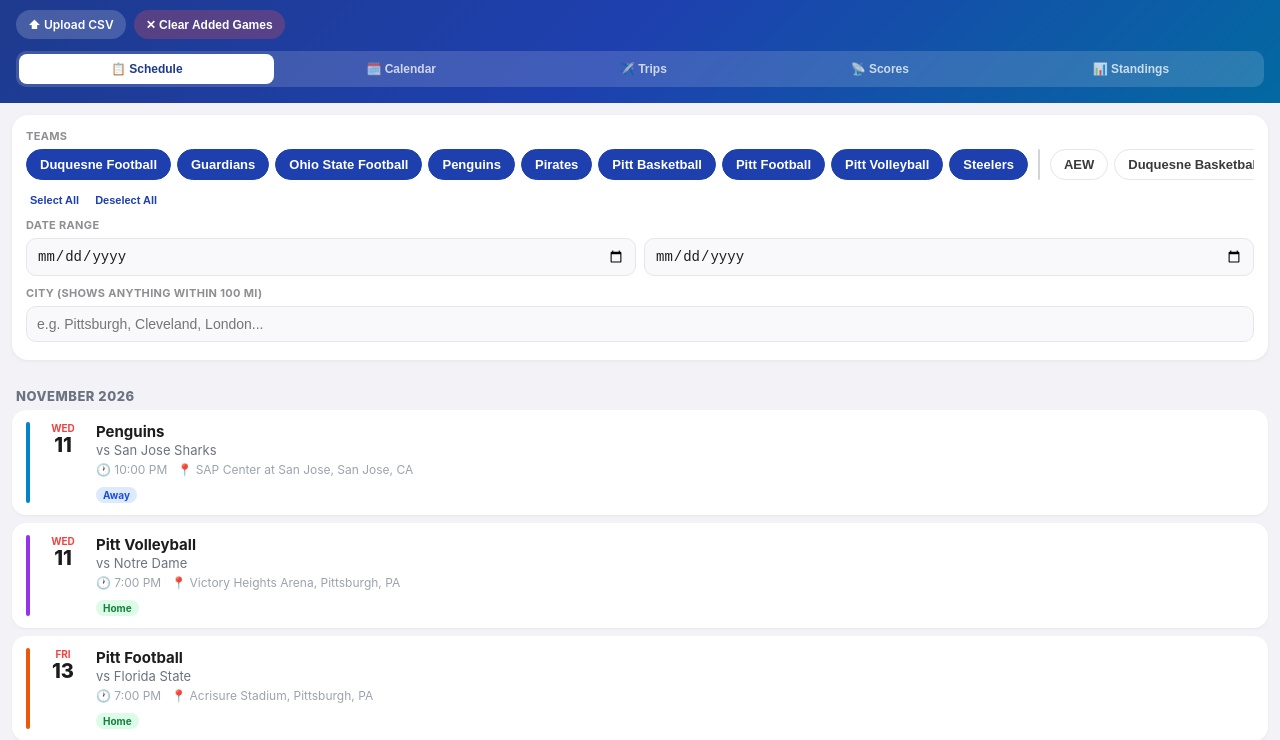
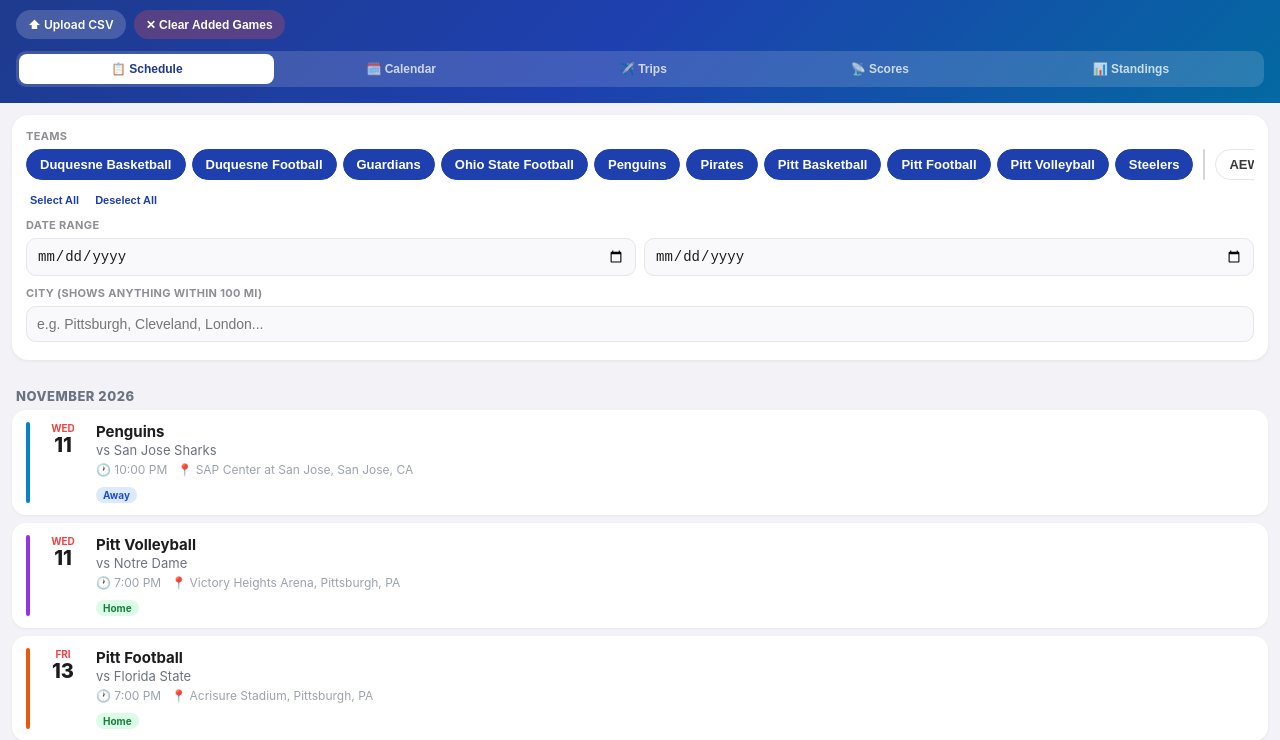
Before and after one commit to BShrine25/SportsTripPlanner, a plain HTML site: page index.html in a window 1280 px wide. Shown: the part 68-808 px from the top of the page. Drawn offline with Linux system fonts and the light colour scheme.

Commit message:
Add files via upload

```diff
--- a/index.html
+++ b/index.html
@@ -1151,38 +1151,38 @@ var pittBaseballGames = [
 ];
 
 var duquesneBasketballGames = [
-  { date: '2026-11-03', time: 'TBD', team: 'Duquesne Basketball', opponent: 'Purdue Fort Wayne', homeAway: 'Home', venue: 'UPMC Cooper Fieldhouse', city: 'Pittsburgh, PA', sport: 'Basketball' },
-  { date: '2026-11-07', time: 'TBD', team: 'Duquesne Basketball', opponent: 'Central State', homeAway: 'Home', venue: 'UPMC Cooper Fieldhouse', city: 'Pittsburgh, PA', sport: 'Basketball' },
-  { date: '2026-11-10', time: 'TBD', team: 'Duquesne Basketball', opponent: 'Washington State', homeAway: 'Home', venue: 'UPMC Cooper Fieldhouse', city: 'Pittsburgh, PA', sport: 'Basketball' },
-  { date: '2026-11-14', time: 'TBD', team: 'Duquesne Basketball', opponent: 'Binghamton', homeAway: 'Home', venue: 'UPMC Cooper Fieldhouse', city: 'Pittsburgh, PA', sport: 'Basketball' },
-  { date: '2026-11-18', time: 'TBD', team: 'Duquesne Basketball', opponent: 'Howard', homeAway: 'Home', venue: 'UPMC Cooper Fieldhouse', city: 'Pittsburgh, PA', sport: 'Basketball' },
+  { date: '2026-11-03', time: '7:00 PM', team: 'Duquesne Basketball', opponent: 'Purdue Fort Wayne', homeAway: 'Home', venue: 'UPMC Cooper Fieldhouse', city: 'Pittsburgh, PA', sport: 'Basketball' },
+  { date: '2026-11-07', time: '7:30 PM', team: 'Duquesne Basketball', opponent: 'Central State', homeAway: 'Home', venue: 'UPMC Cooper Fieldhouse', city: 'Pittsburgh, PA', sport: 'Basketball' },
+  { date: '2026-11-10', time: '7:00 PM', team: 'Duquesne Basketball', opponent: 'Washington State', homeAway: 'Home', venue: 'UPMC Cooper Fieldhouse', city: 'Pittsburgh, PA', sport: 'Basketball' },
+  { date: '2026-11-14', time: '7:30 PM', team: 'Duquesne Basketball', opponent: 'Binghamton', homeAway: 'Home', venue: 'UPMC Cooper Fieldhouse', city: 'Pittsburgh, PA', sport: 'Basketball' },
+  { date: '2026-11-18', time: '7:00 PM', team: 'Duquesne Basketball', opponent: 'Howard', homeAway: 'Home', venue: 'UPMC Cooper Fieldhouse', city: 'Pittsburgh, PA', sport: 'Basketball' },
   { date: '2026-11-22', time: '2:00 PM', team: 'Duquesne Basketball', opponent: 'Wyoming', homeAway: 'Neutral', venue: 'Ocean Center (Sunshine Slam)', city: 'Daytona Beach, FL', sport: 'Basketball' },
-  { date: '2026-11-24', time: 'TBD', team: 'Duquesne Basketball', opponent: 'High Point', homeAway: 'Neutral', venue: 'Ocean Center (Sunshine Slam)', city: 'Daytona Beach, FL', sport: 'Basketball' },
-  { date: '2026-11-28', time: 'TBD', team: 'Duquesne Basketball', opponent: 'South Carolina State', homeAway: 'Home', venue: 'UPMC Cooper Fieldhouse', city: 'Pittsburgh, PA', sport: 'Basketball' },
+  { date: '2026-11-24', time: '7:30 PM', team: 'Duquesne Basketball', opponent: 'High Point', homeAway: 'Neutral', venue: 'Ocean Center (Sunshine Slam)', city: 'Daytona Beach, FL', sport: 'Basketball' },
+  { date: '2026-11-28', time: '7:30 PM', team: 'Duquesne Basketball', opponent: 'South Carolina State', homeAway: 'Home', venue: 'UPMC Cooper Fieldhouse', city: 'Pittsburgh, PA', sport: 'Basketball' },
   { date: '2026-12-05', time: 'TBD', team: 'Duquesne Basketball', opponent: 'Kansas City', homeAway: 'Neutral', venue: 'St. Vincent-St. Mary HS (Morgan & Morgan Classic)', city: 'Youngstown, OH', sport: 'Basketball' },
-  { date: '2026-12-09', time: 'TBD', team: 'Duquesne Basketball', opponent: 'Robert Morris', homeAway: 'Neutral', venue: 'PPG Paints Arena (Backyard Basketball Classic)', city: 'Pittsburgh, PA', sport: 'Basketball' },
-  { date: '2026-12-12', time: 'TBD', team: 'Duquesne Basketball', opponent: 'Canisius', homeAway: 'Home', venue: 'UPMC Cooper Fieldhouse', city: 'Pittsburgh, PA', sport: 'Basketball' },
-  { date: '2026-12-15', time: 'TBD', team: 'Duquesne Basketball', opponent: 'Delaware', homeAway: 'Home', venue: 'UPMC Cooper Fieldhouse', city: 'Pittsburgh, PA', sport: 'Basketball' },
-  { date: '2026-12-20', time: 'TBD', team: 'Duquesne Basketball', opponent: 'Niagara', homeAway: 'Home', venue: 'UPMC Cooper Fieldhouse', city: 'Pittsburgh, PA', sport: 'Basketball' },
-  { date: '2026-12-27', time: 'TBD', team: 'Duquesne Basketball', opponent: 'Cleary', homeAway: 'Home', venue: 'UPMC Cooper Fieldhouse', city: 'Pittsburgh, PA', sport: 'Basketball' },
-  { date: '2026-12-30', time: 'TBD', team: 'Duquesne Basketball', opponent: 'Davidson', homeAway: 'Home', venue: 'UPMC Cooper Fieldhouse', city: 'Pittsburgh, PA', sport: 'Basketball' },
-  { date: '2027-01-02', time: 'TBD', team: 'Duquesne Basketball', opponent: 'VCU', homeAway: 'Away', venue: 'Stuart C. Siegel Center', city: 'Richmond, VA', sport: 'Basketball' },
-  { date: '2027-01-06', time: 'TBD', team: 'Duquesne Basketball', opponent: 'Rhode Island', homeAway: 'Home', venue: 'UPMC Cooper Fieldhouse', city: 'Pittsburgh, PA', sport: 'Basketball' },
-  { date: '2027-01-09', time: 'TBD', team: 'Duquesne Basketball', opponent: 'Loyola Chicago', homeAway: 'Away', venue: 'Gentile Arena', city: 'Chicago, IL', sport: 'Basketball' },
-  { date: '2027-01-16', time: 'TBD', team: 'Duquesne Basketball', opponent: 'Fordham', homeAway: 'Home', venue: 'UPMC Cooper Fieldhouse', city: 'Pittsburgh, PA', sport: 'Basketball' },
-  { date: '2027-01-20', time: 'TBD', team: 'Duquesne Basketball', opponent: 'Richmond', homeAway: 'Away', venue: 'Robins Center', city: 'Richmond, VA', sport: 'Basketball' },
-  { date: '2027-01-23', time: 'TBD', team: 'Duquesne Basketball', opponent: 'Rhode Island', homeAway: 'Away', venue: 'Ryan Center', city: 'Kingston, RI', sport: 'Basketball' },
-  { date: '2027-01-26', time: 'TBD', team: 'Duquesne Basketball', opponent: 'Dayton', homeAway: 'Home', venue: 'UPMC Cooper Fieldhouse', city: 'Pittsburgh, PA', sport: 'Basketball' },
-  { date: '2027-01-30', time: 'TBD', team: 'Duquesne Basketball', opponent: 'St. Bonaventure', homeAway: 'Home', venue: 'UPMC Cooper Fieldhouse', city: 'Pittsburgh, PA', sport: 'Basketball' },
-  { date: '2027-02-03', time: 'TBD', team: 'Duquesne Basketball', opponent: 'George Washington', homeAway: 'Away', venue: 'Charles E. Smith Center', city: 'Washington, DC', sport: 'Basketball' },
-  { date: '2027-02-06', time: 'TBD', team: 'Duquesne Basketball', opponent: 'Loyola Chicago', homeAway: 'Home', venue: 'UPMC Cooper Fieldhouse', city: 'Pittsburgh, PA', sport: 'Basketball' },
-  { date: '2027-02-10', time: 'TBD', team: 'Duquesne Basketball', opponent: 'La Salle', homeAway: 'Away', venue: 'Tom Gola Arena', city: 'Philadelphia, PA', sport: 'Basketball' },
-  { date: '2027-02-13', time: 'TBD', team: 'Duquesne Basketball', opponent: 'Dayton', homeAway: 'Away', venue: 'UD Arena', city: 'Dayton, OH', sport: 'Basketball' },
-  { date: '2027-02-20', time: 'TBD', team: 'Duquesne Basketball', opponent: 'George Mason', homeAway: 'Home', venue: 'UPMC Cooper Fieldhouse', city: 'Pittsburgh, PA', sport: 'Basketball' },
-  { date: '2027-02-24', time: 'TBD', team: 'Duquesne Basketball', opponent: "Saint Joseph's", homeAway: 'Home', venue: 'UPMC Cooper Fieldhouse', city: 'Pittsburgh, PA', sport: 'Basketball' },
-  { date: '2027-02-27', time: 'TBD', team: 'Duquesne Basketball', opponent: 'St. Bonaventure', homeAway: 'Away', venue: 'Reilly Center', city: 'Olean, NY', sport: 'Basketball' },
-  { date: '2027-03-03', time: '1:00 PM', team: 'Duquesne Basketball', opponent: 'Saint Louis', homeAway: 'Home', venue: 'UPMC Cooper Fieldhouse', city: 'Pittsburgh, PA', sport: 'Basketball' },
-  { date: '2027-03-06', time: 'TBD', team: 'Duquesne Basketball', opponent: 'Davidson', homeAway: 'Away', venue: 'John M. Belk Arena', city: 'Davidson, NC', sport: 'Basketball' }
+  { date: '2026-12-09', time: '8:30 PM', team: 'Duquesne Basketball', opponent: 'Robert Morris', homeAway: 'Neutral', venue: 'PPG Paints Arena (Backyard Basketball Classic)', city: 'Pittsburgh, PA', sport: 'Basketball' },
+  { date: '2026-12-12', time: '7:30 PM', team: 'Duquesne Basketball', opponent: 'Canisius', homeAway: 'Home', venue: 'UPMC Cooper Fieldhouse', city: 'Pittsburgh, PA', sport: 'Basketball' },
+  { date: '2026-12-15', time: '7:00 PM', team: 'Duquesne Basketball', opponent: 'Delaware', homeAway: 'Home', venue: 'UPMC Cooper Fieldhouse', city: 'Pittsburgh, PA', sport: 'Basketball' },
+  { date: '2026-12-20', time: '2:00 PM', team: 'Duquesne Basketball', opponent: 'Niagara', homeAway: 'Home', venue: 'UPMC Cooper Fieldhouse', city: 'Pittsburgh, PA', sport: 'Basketball' },
+  { date: '2026-12-27', time: '2:00 PM', team: 'Duquesne Basketball', opponent: 'Cleary', homeAway: 'Home', venue: 'UPMC Cooper Fieldhouse', city: 'Pittsburgh, PA', sport: 'Basketball' },
+  { date: '2026-12-30', time: '7:00 PM', team: 'Duquesne Basketball', opponent: 'Davidson', homeAway: 'Home', venue: 'UPMC Cooper Fieldhouse', city: 'Pittsburgh, PA', sport: 'Basketball' },
+  { date: '2027-01-02', time: '7:00 PM', team: 'Duquesne Basketball', opponent: 'VCU', homeAway: 'Away', venue: 'Stuart C. Siegel Center', city: 'Richmond, VA', sport: 'Basketball' },
+  { date: '2027-01-06', time: '7:00 PM', team: 'Duquesne Basketball', opponent: 'Rhode Island', homeAway: 'Home', venue: 'UPMC Cooper Fieldhouse', city: 'Pittsburgh, PA', sport: 'Basketball' },
+  { date: '2027-01-09', time: '2:00 PM', team: 'Duquesne Basketball', opponent: 'Loyola Chicago', homeAway: 'Away', venue: 'Gentile Arena', city: 'Chicago, IL', sport: 'Basketball' },
+  { date: '2027-01-16', time: '7:00 PM', team: 'Duquesne Basketball', opponent: 'Fordham', homeAway: 'Home', venue: 'UPMC Cooper Fieldhouse', city: 'Pittsburgh, PA', sport: 'Basketball' },
+  { date: '2027-01-20', time: '7:00 PM', team: 'Duquesne Basketball', opponent: 'Richmond', homeAway: 'Away', venue: 'Robins Center', city: 'Richmond, VA', sport: 'Basketball' },
+  { date: '2027-01-23', time: '1:00 PM', team: 'Duquesne Basketball', opponent: 'Rhode Island', homeAway: 'Away', venue: 'Ryan Center', city: 'Kingston, RI', sport: 'Basketball' },
+  { date: '2027-01-26', time: '7:00 PM', team: 'Duquesne Basketball', opponent: 'Dayton', homeAway: 'Home', venue: 'UPMC Cooper Fieldhouse', city: 'Pittsburgh, PA', sport: 'Basketball' },
+  { date: '2027-01-30', time: '2:00 PM', team: 'Duquesne Basketball', opponent: 'St. Bonaventure', homeAway: 'Home', venue: 'UPMC Cooper Fieldhouse', city: 'Pittsburgh, PA', sport: 'Basketball' },
+  { date: '2027-02-03', time: '7:00 PM', team: 'Duquesne Basketball', opponent: 'George Washington', homeAway: 'Away', venue: 'Charles E. Smith Center', city: 'Washington, DC', sport: 'Basketball' },
+  { date: '2027-02-06', time: '2:00 PM', team: 'Duquesne Basketball', opponent: 'Loyola Chicago', homeAway: 'Home', venue: 'UPMC Cooper Fieldhouse', city: 'Pittsburgh, PA', sport: 'Basketball' },
+  { date: '2027-02-10', time: '7:00 PM', team: 'Duquesne Basketball', opponent: 'La Salle', homeAway: 'Away', venue: 'Tom Gola Arena', city: 'Philadelphia, PA', sport: 'Basketball' },
+  { date: '2027-02-13', time: '12:00 PM', team: 'Duquesne Basketball', opponent: 'Dayton', homeAway: 'Away', venue: 'UD Arena', city: 'Dayton, OH', sport: 'Basketball' },
+  { date: '2027-02-20', time: '12:30 PM', team: 'Duquesne Basketball', opponent: 'George Mason', homeAway: 'Home', venue: 'UPMC Cooper Fieldhouse', city: 'Pittsburgh, PA', sport: 'Basketball' },
+  { date: '2027-02-24', time: '7:00 PM', team: 'Duquesne Basketball', opponent: "Saint Joseph's", homeAway: 'Home', venue: 'UPMC Cooper Fieldhouse', city: 'Pittsburgh, PA', sport: 'Basketball' },
+  { date: '2027-02-27', time: '2:00 PM', team: 'Duquesne Basketball', opponent: 'St. Bonaventure', homeAway: 'Away', venue: 'Reilly Center', city: 'Olean, NY', sport: 'Basketball' },
+  { date: '2027-03-03', time: '7:00 PM', team: 'Duquesne Basketball', opponent: 'Saint Louis', homeAway: 'Home', venue: 'UPMC Cooper Fieldhouse', city: 'Pittsburgh, PA', sport: 'Basketball' },
+  { date: '2027-03-06', time: '2:00 PM', team: 'Duquesne Basketball', opponent: 'Davidson', homeAway: 'Away', venue: 'John M. Belk Arena', city: 'Davidson, NC', sport: 'Basketball' }
 ];
 
 var duquesneVolleyballGames = [
@@ -1248,7 +1248,7 @@ builtInGames.forEach(function(g) { if (TEAM_RENAMES[g.team]) g.team = TEAM_RENAM
 var uploadedGames = [];
 var scheduleData = builtInGames.slice();
 
-var deselectedTeams = new Set(['AEW', 'WWE', 'Pitt Baseball', 'Duquesne Basketball', 'Duquesne Volleyball']);
+var deselectedTeams = new Set(['AEW', 'WWE', 'Pitt Baseball', 'Duquesne Volleyball']);
 var knownTeams = new Set(scheduleData.map(function(g) { return g.team; }));
 var currentView = 'list';
 var maxDaysBetween = 4;
@@ -1447,7 +1447,7 @@ document.getElementById('csvInput').addEventListener('change', function(e) {
 function clearAll() {
   uploadedGames = [];
   scheduleData = builtInGames.slice();
-  deselectedTeams = new Set(['AEW', 'WWE', 'Pitt Baseball', 'Duquesne Basketball', 'Duquesne Volleyball']);
+  deselectedTeams = new Set(['AEW', 'WWE', 'Pitt Baseball', 'Duquesne Volleyball']);
   knownTeams = new Set(builtInGames.map(function(g) { return g.team; }));
   document.getElementById('startDate').value = '';
   document.getElementById('endDate').value = '';
```
